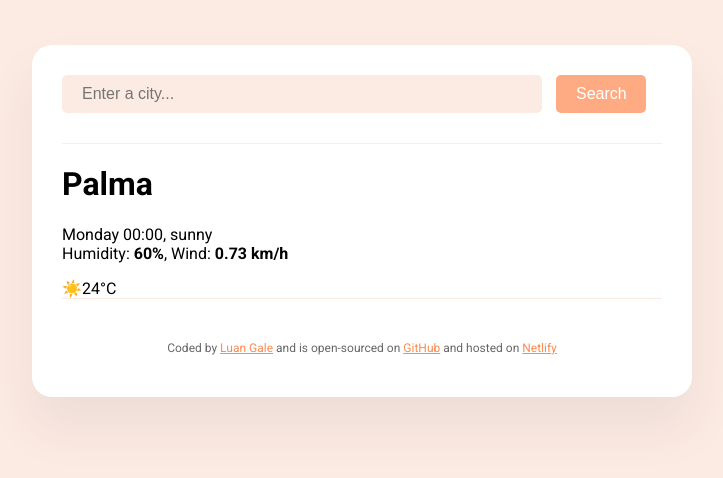
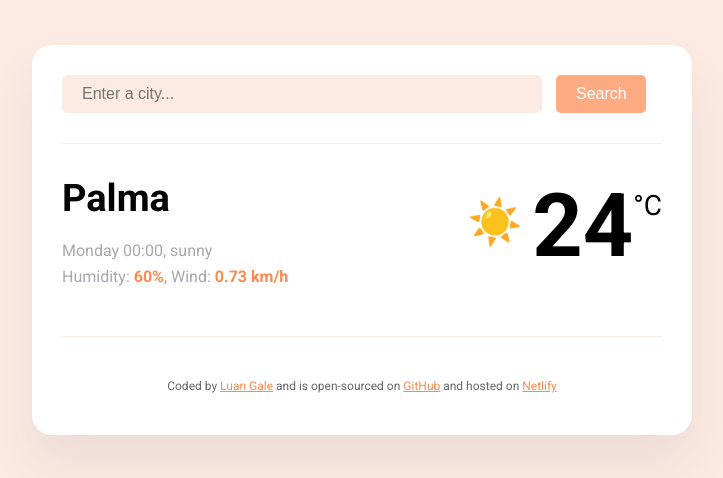
Before and after one commit to LuanGale/My-Weather-App, a plain HTML site: page index.html in a window 1280 px wide. Shown: the whole page, without its empty margins (278-1001 px from the left). Drawn offline with Linux system fonts and the light colour scheme.

Commit message:
Update weather-app-data positioning

```diff
--- a/index.html
+++ b/index.html
@@ -27,9 +27,10 @@
       </header>
 
       <main>
+        <div class="weather-app-data">
           <div class="weather-description">
-          <h1>Palma</h1>
-          <p>
+            <h1 class="weather-app-city">Palma</h1>
+            <p class="weather-app-details">
               <span id="current-date">Monday 00:00</span>,
               <span id="description">sunny</span>
               <br />
@@ -45,6 +46,7 @@
               id="current-temperature-value"
               >24</span
             ><span class="current-temperature-unit">°C</span>
+          </div>
         </div>
       </main>
 
--- a/src/styles.css
+++ b/src/styles.css
@@ -39,6 +39,48 @@ a {
   font-size: 16px;
   padding: 10px 20px;
 }
+main {
+  padding: 30px 0;
+}
+.weather-app-data {
+  display: flex;
+  justify-content: space-between;
+}
+
+.weather-app-city {
+  margin: 0;
+  font-size: 38px;
+  line-height: 48px;
+}
+
+.weather-app-details {
+  font-size: 16px;
+  color: rgba(39, 33, 66, 0.4);
+  line-height: 26px;
+}
+
+.weather-app-details strong {
+  color: #ff8a4f;
+}
+
+.current-temperature {
+  display: flex;
+}
+.current-temperature-icon {
+  font-size: 44px;
+  margin-top: 22px;
+}
+
+.current-temperature-value {
+  font-size: 88px;
+  font-weight: bold;
+  margin-left: 10px;
+}
+
+.current-temperature-unit {
+  margin-top: 15px;
+  font-size: 28px;
+}
 
 footer {
   border-top: 1px solid #fcebe2;
```
Lines whose indentation alone changed are shown as unchanged.
